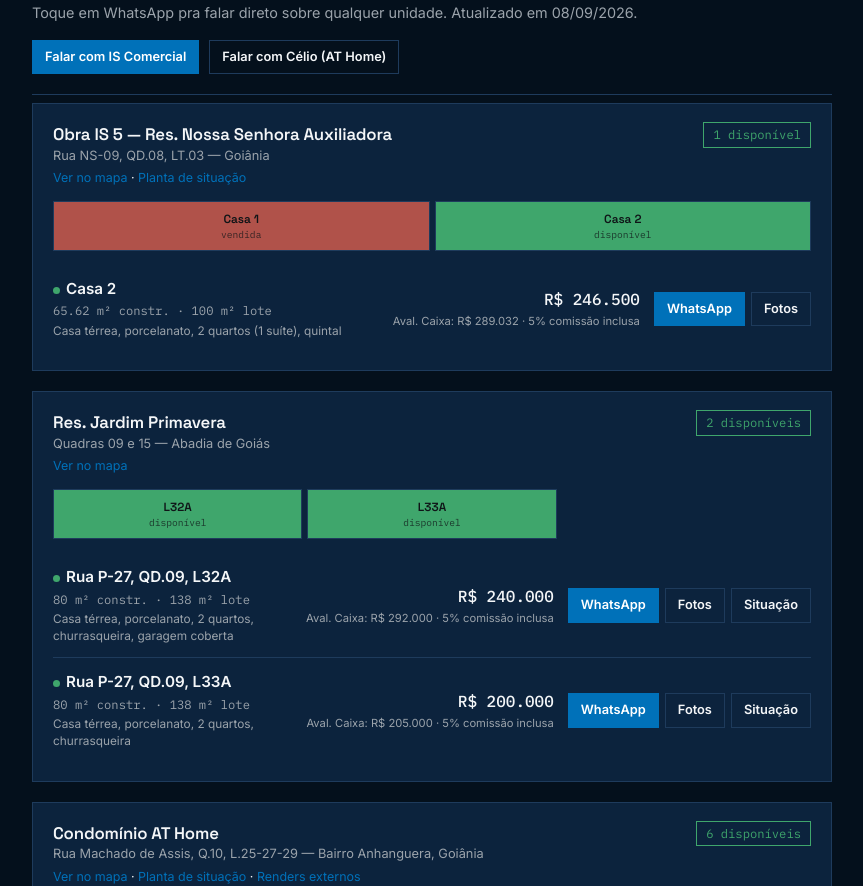
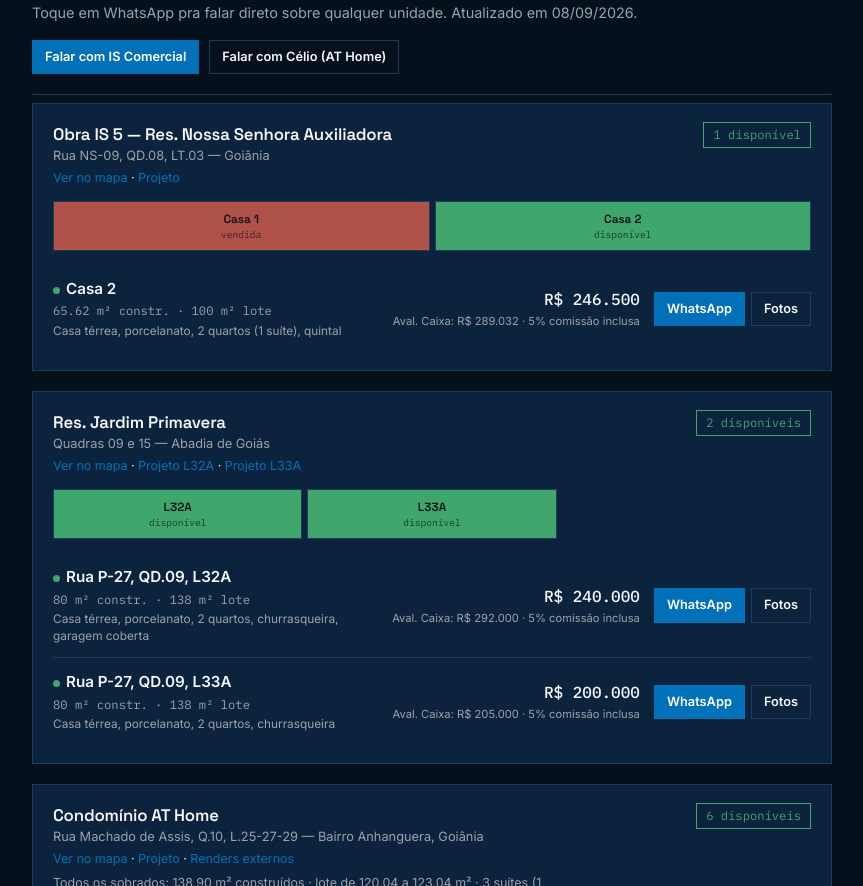
Before and after one commit to isengenhariago/is-engenharia-catalogo, a plain HTML site: page index.html in a window 1280 px wide. Shown: the part 66-952 px from the top of the page, without its empty margins (208-1071 px from the left). Drawn offline with Linux system fonts and the light colour scheme.

Commit message:
Add files via upload

```diff
--- a/index.html
+++ b/index.html
@@ -87,7 +87,7 @@
 <div class="emp">
   <div class="emp-head">
     <div><h2>Obra IS 5 — Res. Nossa Senhora Auxiliadora</h2><div class="emp-sub">Rua NS-09, QD.08, LT.03 — Goiânia</div>
-    <div class="emp-links"><a href="https://www.google.com/maps?q=-16.7005863,-49.4065399" target="_blank" rel="noopener">Ver no mapa</a> · <a href="./planta-situacao-ns09.pdf" target="_blank" rel="noopener">Planta de situação</a></div></div>
+    <div class="emp-links"><a href="https://www.google.com/maps?q=-16.7005863,-49.4065399" target="_blank" rel="noopener">Ver no mapa</a> · <a href="./planta-situacao-ns09.pdf" target="_blank" rel="noopener">Projeto</a></div></div>
     <div class="emp-count">1 disponível</div>
   </div>
   <div class="status-grid" style="grid-template-columns:repeat(2,1fr)"><div class="cell vendida"><span class="clbl">Casa 1</span><span class="clst">vendida</span></div><div class="cell disponivel"><span class="clbl">Casa 2</span><span class="clst">disponível</span></div></div>
@@ -104,7 +104,7 @@
 <div class="emp">
   <div class="emp-head">
     <div><h2>Res. Jardim Primavera</h2><div class="emp-sub">Quadras 09 e 15 — Abadia de Goiás</div>
-    <div class="emp-links"><a href="https://www.google.com/maps?q=-16.7908497,-49.4240074" target="_blank" rel="noopener">Ver no mapa</a></div></div>
+    <div class="emp-links"><a href="https://www.google.com/maps?q=-16.7908497,-49.4240074" target="_blank" rel="noopener">Ver no mapa</a> · <a href="./planta-situacao-abadia-32a.pdf" target="_blank" rel="noopener">Projeto L32A</a> · <a href="./planta-situacao-abadia-33a.pdf" target="_blank" rel="noopener">Projeto L33A</a></div></div>
     <div class="emp-count">2 disponíveis</div>
   </div>
   <div class="status-grid" style="grid-template-columns:repeat(3,1fr)"><div class="cell disponivel"><span class="clbl">L32A</span><span class="clst">disponível</span></div><div class="cell disponivel"><span class="clbl">L33A</span><span class="clst">disponível</span></div></div>
@@ -114,21 +114,21 @@
         <div class="u-specs">80 m² constr. · 138 m² lote</div>
         <div class="u-desc">Casa térrea, porcelanato, 2 quartos, churrasqueira, garagem coberta</div></div>
       <div class="u-mid"><div class="u-price">R$ 240.000</div><div class="u-sub">Aval. Caixa: R$ 292.000 · 5% comissão inclusa</div></div>
-      <div class="u-actions"><a class="btn primary" href="https://wa.me/5562984900083?text=Ol%C3%A1%21%20Tenho%20interesse%20no%20im%C3%B3vel%20em%20Rua%20P-27%2C%20QD.09%2C%20L32A%20%28Res.%20Jardim%20Primavera%2C%20Abadia%20de%20Goi%C3%A1s%29.">WhatsApp</a><a class="btn" href="https://drive.google.com/drive/folders/1rpsB--5VfmVUQ7iNVSVP5DdUPDtEfa5-?usp=sharing" target="_blank" rel="noopener">Fotos</a><a class="btn" href="./planta-situacao-abadia-32a.pdf" target="_blank" rel="noopener">Situação</a></div>
+      <div class="u-actions"><a class="btn primary" href="https://wa.me/5562984900083?text=Ol%C3%A1%21%20Tenho%20interesse%20no%20im%C3%B3vel%20em%20Rua%20P-27%2C%20QD.09%2C%20L32A%20%28Res.%20Jardim%20Primavera%2C%20Abadia%20de%20Goi%C3%A1s%29.">WhatsApp</a><a class="btn" href="https://drive.google.com/drive/folders/1rpsB--5VfmVUQ7iNVSVP5DdUPDtEfa5-?usp=sharing" target="_blank" rel="noopener">Fotos</a></div>
     </div>
     <div class="unit-row">
       <div class="u-left"><span class="dot disponivel"></span><strong>Rua P-27, QD.09, L33A</strong>
         <div class="u-specs">80 m² constr. · 138 m² lote</div>
         <div class="u-desc">Casa térrea, porcelanato, 2 quartos, churrasqueira</div></div>
       <div class="u-mid"><div class="u-price">R$ 200.000</div><div class="u-sub">Aval. Caixa: R$ 205.000 · 5% comissão inclusa</div></div>
-      <div class="u-actions"><a class="btn primary" href="https://wa.me/5562984900083?text=Ol%C3%A1%21%20Tenho%20interesse%20no%20im%C3%B3vel%20em%20Rua%20P-27%2C%20QD.09%2C%20L33A%20%28Res.%20Jardim%20Primavera%2C%20Abadia%20de%20Goi%C3%A1s%29.">WhatsApp</a><a class="btn" href="https://drive.google.com/drive/folders/1rpsB--5VfmVUQ7iNVSVP5DdUPDtEfa5-?usp=sharing" target="_blank" rel="noopener">Fotos</a><a class="btn" href="./planta-situacao-abadia-33a.pdf" target="_blank" rel="noopener">Situação</a></div>
+      <div class="u-actions"><a class="btn primary" href="https://wa.me/5562984900083?text=Ol%C3%A1%21%20Tenho%20interesse%20no%20im%C3%B3vel%20em%20Rua%20P-27%2C%20QD.09%2C%20L33A%20%28Res.%20Jardim%20Primavera%2C%20Abadia%20de%20Goi%C3%A1s%29.">WhatsApp</a><a class="btn" href="https://drive.google.com/drive/folders/1rpsB--5VfmVUQ7iNVSVP5DdUPDtEfa5-?usp=sharing" target="_blank" rel="noopener">Fotos</a></div>
     </div></div>
 </div>
 
 <div class="emp">
   <div class="emp-head">
     <div><h2>Condomínio AT Home</h2><div class="emp-sub">Rua Machado de Assis, Q.10, L.25-27-29 — Bairro Anhanguera, Goiânia</div>
-    <div class="emp-links"><a href="https://www.google.com/maps?q=-16.7196569,-49.2973828" target="_blank" rel="noopener">Ver no mapa</a> · <a href="./planta-situacao-at-home.pdf" target="_blank" rel="noopener">Planta de situação</a> · <a href="https://drive.google.com/drive/folders/11vUwlbAcZ-gd66KViOy7ziBG51LySVRK?usp=sharing" target="_blank" rel="noopener">Renders externos</a></div>
+    <div class="emp-links"><a href="https://www.google.com/maps?q=-16.7196569,-49.2973828" target="_blank" rel="noopener">Ver no mapa</a> · <a href="./planta-situacao-at-home.pdf" target="_blank" rel="noopener">Projeto</a> · <a href="https://drive.google.com/drive/folders/11vUwlbAcZ-gd66KViOy7ziBG51LySVRK?usp=sharing" target="_blank" rel="noopener">Renders externos</a></div>
     <div class="emp-generalspecs">Todos os sobrados: 138,90 m² construídos · lote de 120,04 a 123,04 m² · 3 suítes (1 master c/ sacada), garagem 2 carros, condomínio c/ guarita, piscina e churrasqueira</div></div>
     <div class="emp-count">6 disponíveis</div>
   </div>
```
Also changed, not shown: catalogo-completo.html (+1 -1 lines).
